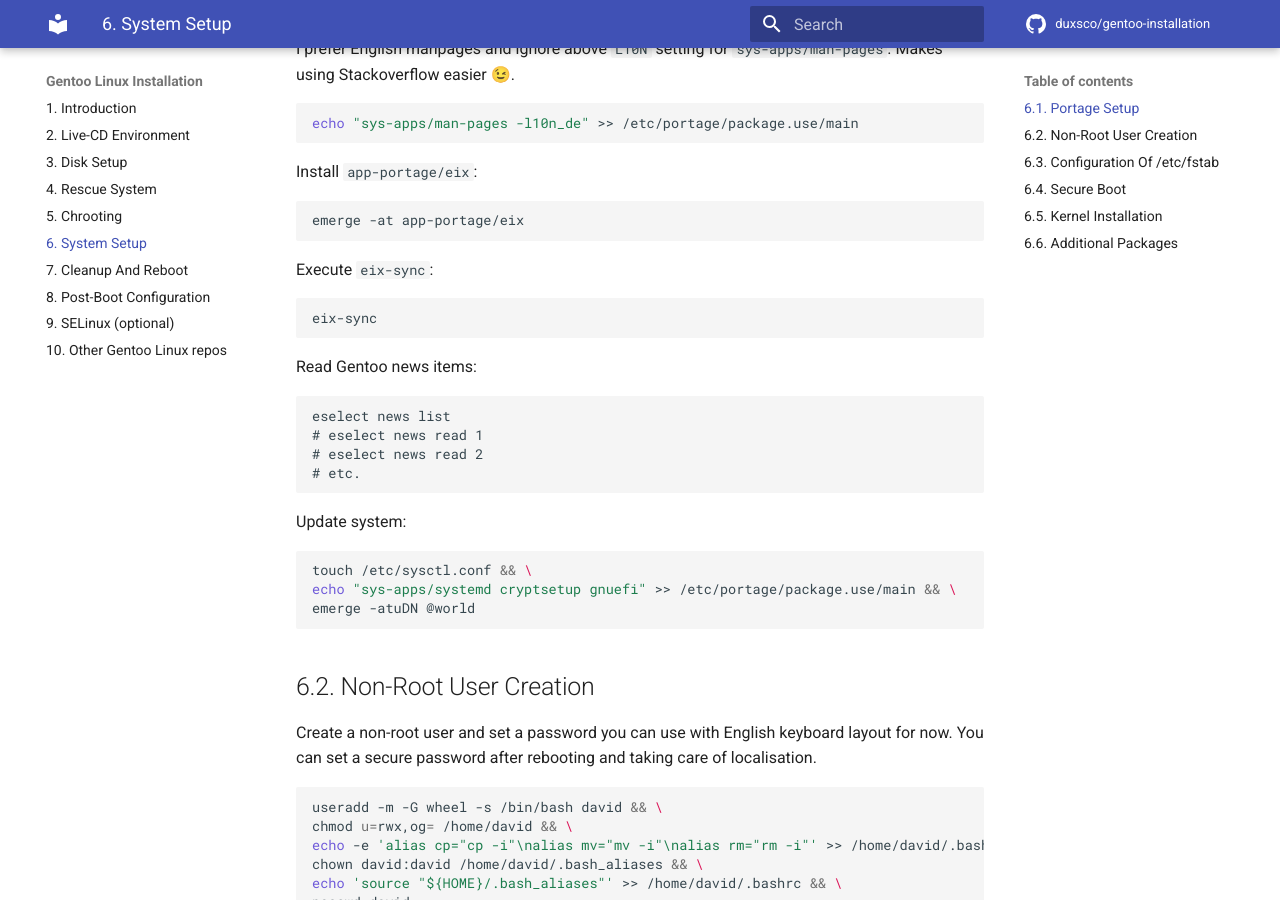
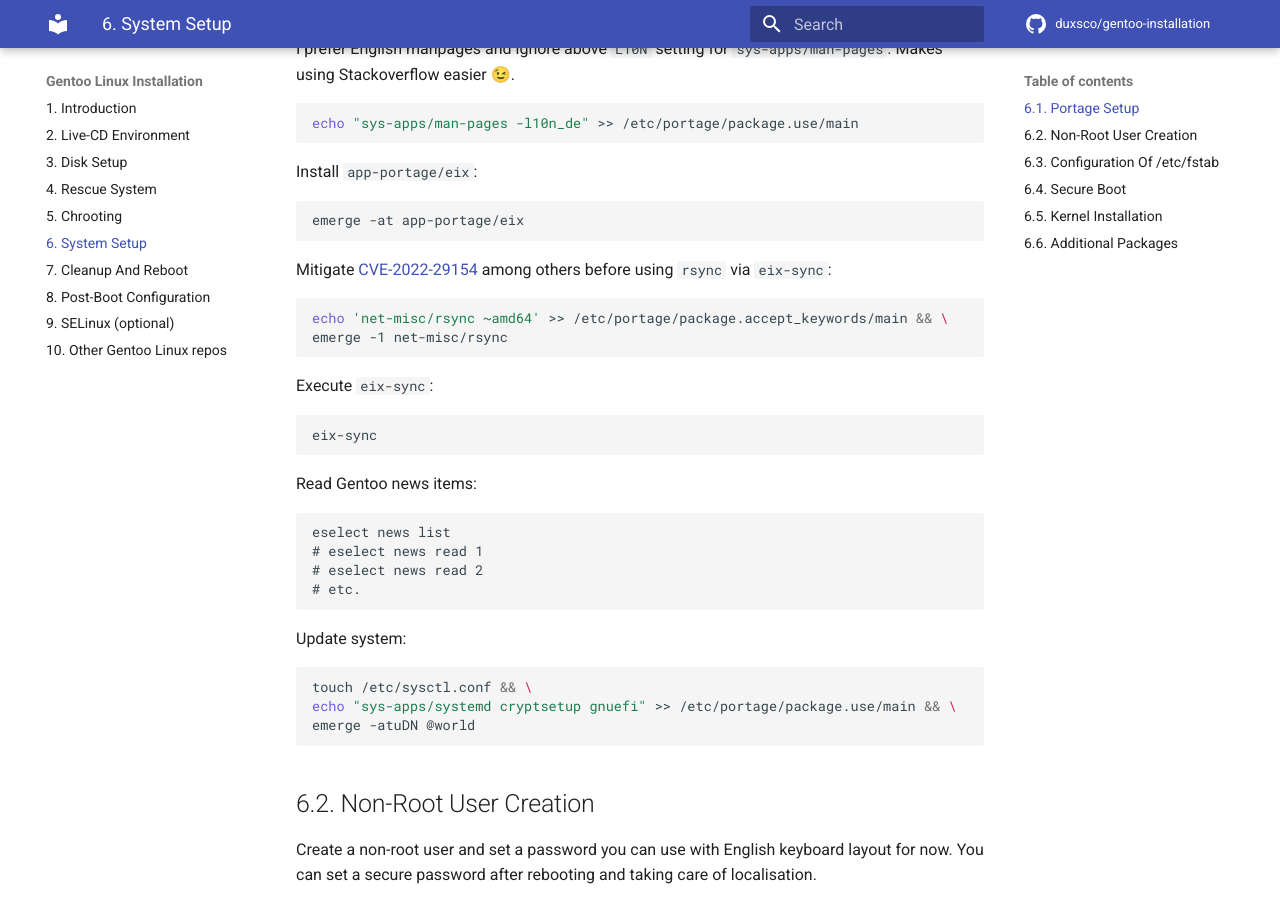
Before and after one commit to duxsco/gentoo-installation, an MkDocs documentation site: the page built from docs/system_setup.md, in a window 1280 px wide and 900 px high, scrolled down 1391 px. Built offline with MkDocs 1.6.1 and Material for MkDocs 9.7.7, drawn with Linux system fonts in a browser that asks for light colours; comment, search, counter and statistics services are not loaded.

Commit message:
Mitigate CVE-2022-29154 among others

````diff
--- a/docs/system_setup.md
+++ b/docs/system_setup.md
@@ -75,6 +75,13 @@ Install `app-portage/eix`:
 
 ```bash
 emerge -at app-portage/eix
+```
+
+Mitigate [CVE-2022-29154](https://bugs.gentoo.org/show_bug.cgi?id=CVE-2022-29154) among others before using `rsync` via `eix-sync`:
+
+```bash
+echo 'net-misc/rsync ~amd64' >> /etc/portage/package.accept_keywords/main && \
+emerge -1 net-misc/rsync
 ```
 
 Execute `eix-sync`:
````
